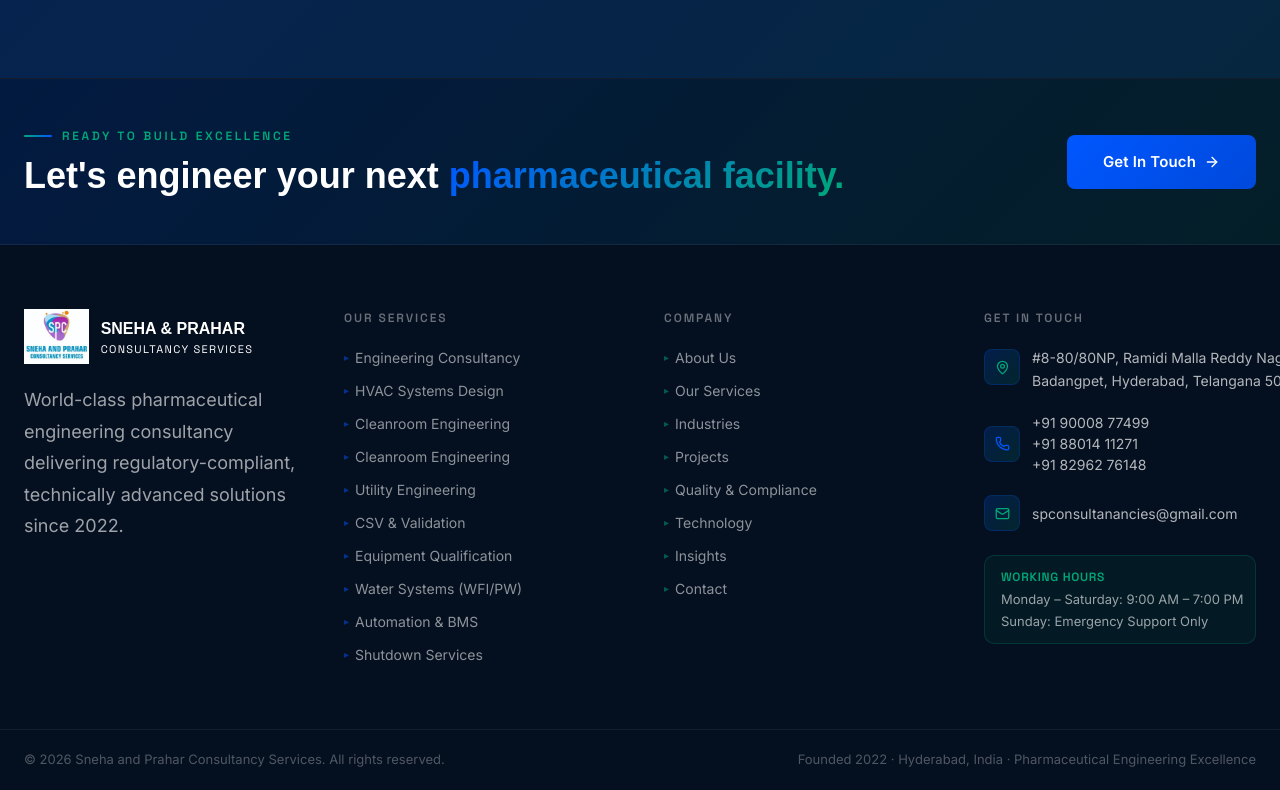
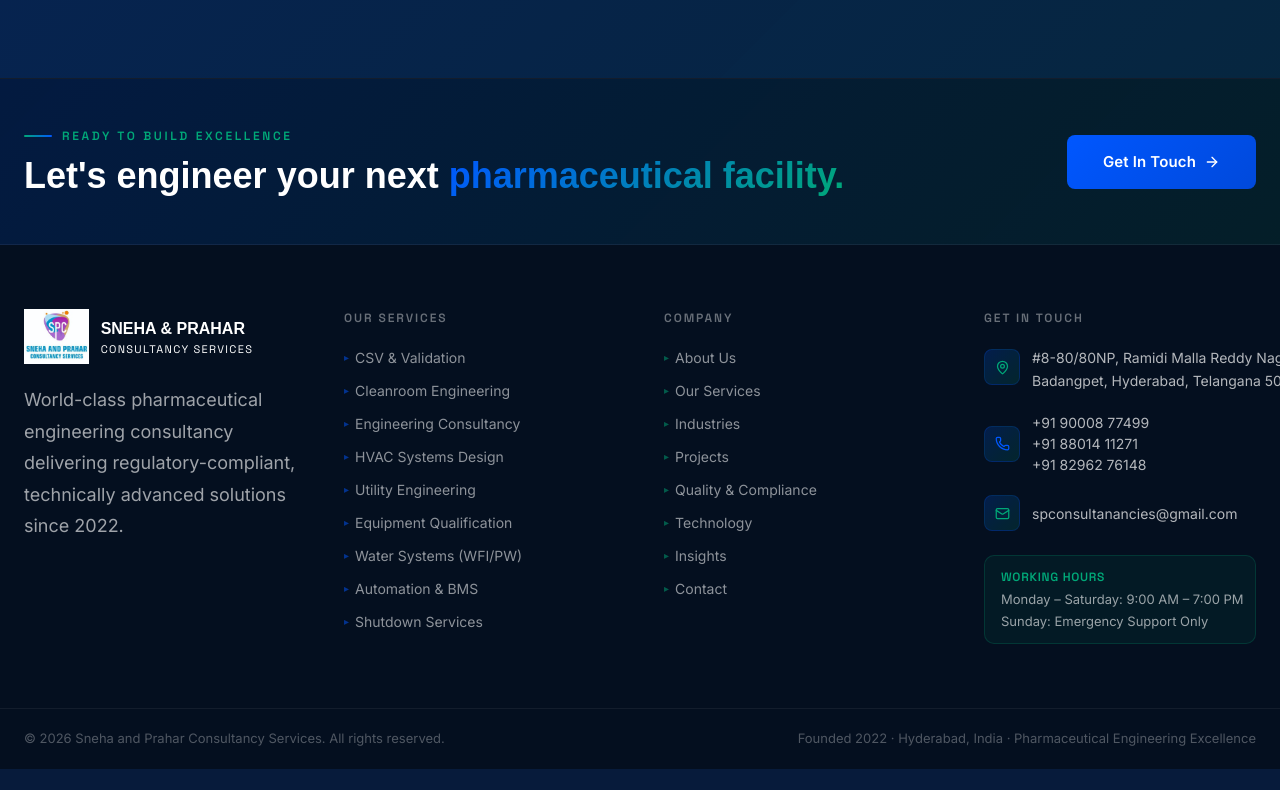
Before and after one commit to Prudvinayak-1729/SP-Consultancy, a React (Vite) app: page /contact in a window 1280 px wide. Shown: the part 3153-3943 px from the top of the page. After the commit the page ends 3922 px from the top, so only its background shows below. Built offline with nearby package versions, Linux system fonts and the light colour scheme; the HTML template or start-up script is replaced by a standard one; a web font is replaced by a local one.

Commit message:
initial changes

```diff
--- a/src/components/Footer.tsx
+++ b/src/components/Footer.tsx
@@ -3,8 +3,8 @@
 import logo from '/assets/img/logo.png'
 
 const services = [
-  'Engineering Consultancy', 'HVAC Systems Design', 'Cleanroom Engineering',
-  'Cleanroom Engineering', 'Utility Engineering', 'CSV & Validation', 'Equipment Qualification',
+  'CSV & Validation', 'Cleanroom Engineering', 'Engineering Consultancy', 'HVAC Systems Design',
+  'Utility Engineering', 'Equipment Qualification',
   'Water Systems (WFI/PW)', 'Automation & BMS', 'Shutdown Services',
 ]
 
--- a/src/pages/Home.tsx
+++ b/src/pages/Home.tsx
@@ -635,6 +635,7 @@
               <div key={i} className="process-step flex flex-col h-full">
                 <div className="process-step-number">{p.step}</div>
                 <div className="flex-1">
+                  <div className="flex items-center gap-2 mb-3">
                     <div
                       style={{
                         width: 'clamp(28px, 4vw, 32px)',
@@ -645,14 +646,15 @@
                         display: 'flex',
                         alignItems: 'center',
                         justifyContent: 'center',
-                      marginBottom: '12px',
+                        flexShrink: 0,
                       }}
                     >
                       <CheckCircle size={14} style={{ color: i % 2 === 0 ? '#0057FF' : '#00A878' }} />
                     </div>
-                  <h3 style={{ fontFamily: 'Satoshi, sans-serif', fontWeight: 700, fontSize: 'clamp(15px, 2vw, 17px)', color: 'white', marginBottom: '10px' }}>
+                    <h3 style={{ fontFamily: 'Satoshi, sans-serif', fontWeight: 700, fontSize: 'clamp(15px, 2vw, 17px)', color: 'white' }}>
                       {p.title}
                     </h3>
+                  </div>
                   <p style={{ fontFamily: 'Inter', fontSize: 'clamp(14px, 2.5vw, 18px)', color: 'rgba(255,255,255,0.7)', lineHeight: 1.7 }}>{p.desc}</p>
                 </div>
               </div>
```
Lines whose indentation alone changed are shown as unchanged.
